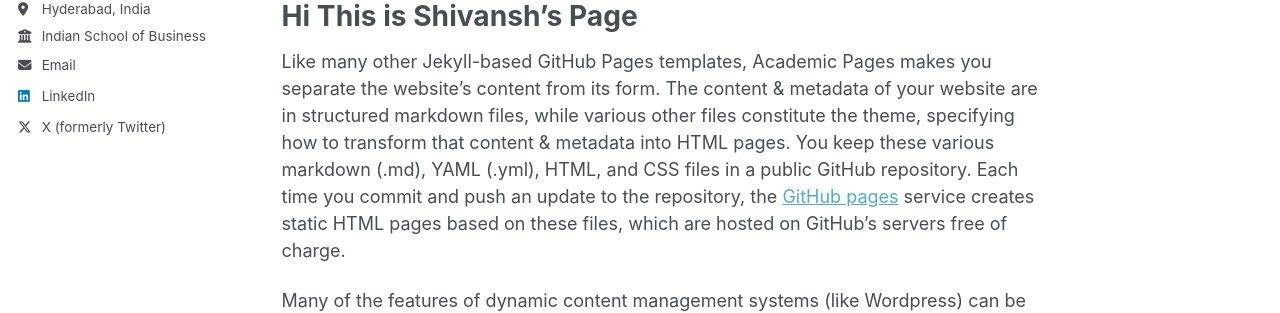
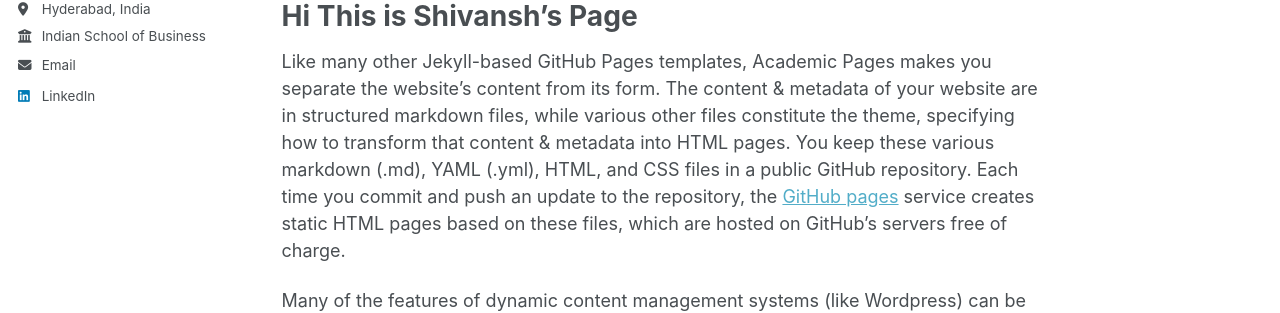
Before and after one commit to gshivansh2001/gshivansh.github.io, a Jekyll site: the page built from _pages/about.md, in a window 1280 px wide. Shown: the part 436-749 px from the top of the page. Built offline with Jekyll 4.4.1, drawn with Linux system fonts in a browser that asks for light colours.

Commit message:
Update _config.yml

```diff
--- a/_config.yml
+++ b/_config.yml
@@ -29,7 +29,7 @@ author:
   location         : "Hyderabad, India"
   employer         : "Indian School of Business"
   uri              : # URL
-  email            : "shivansh_gupta@isb.edu"
+  email            : shivansh_gupta@isb.edu
 
   # Academic websites
   arxiv            : # URL - Update with the correct link to your profile
@@ -67,7 +67,7 @@ author:
   steam            : # Username
   telegram         : # URL
   tumblr           : # Username
-  twitter          : "Shivans69616284"
+  twitter          : #"Shivans69616284"
   vine             : # Username
   weibo            : # Username
   wikipedia        : # Username
```
